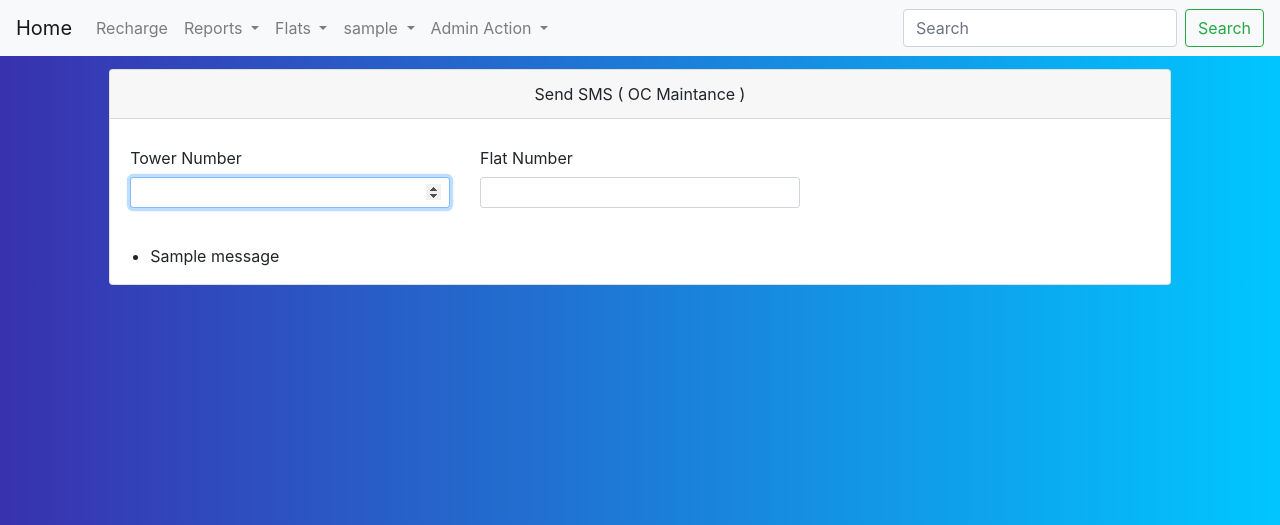
After one commit to sachinprajapati/ocems, a Django app: page /send-sms/ in a window 1280 px wide. The commit adds this page. Shown: the top 525 px of the page. Run offline with Django 3.2, Linux system fonts and the light colour scheme; a user stored in the database is signed in; tables that the repository leaves empty hold one stand-in row (values such as "Sample post"); one stand-in notice (Sample message) is shown; parts of the project's set-up code (start-up, migrations or seed data) failed here and were passed over; some libraries are stand-ins or nearby versions.

Commit message:
meter change form and send sms

```diff
--- a/templates/navbar.html
+++ b/templates/navbar.html
@@ -26,6 +26,7 @@
           <a class="dropdown-item" href="{% url 'users:flat_hourly_report' %}">Flat Hourly Report</a>
           <a class="dropdown-item" href="{% url 'users:flat_maintance_report' %}">Flat Maintance Report</a>
           <a class="dropdown-item" href="{% url 'users:flat_bill' %}">Flat Bill</a>
+          <a class="dropdown-item" href="{% url 'users:send_sms' %}">Send SMS</a>
           <a class="dropdown-item" href="{% url 'users:negative_balance_flats' %}">Negative Balance Flats</a>
           <a class="dropdown-item" href="{% url 'users:non_deduction_flats' %}">Non Deduction Flats</a>
         </div>
@@ -38,7 +39,7 @@
           <a class="dropdown-item" href="#">Action</a>
           <a class="dropdown-item" href="">change password</a>
           <div class="dropdown-divider"></div>
-          <a class="dropdown-item" href="">Logout</a>
+          <a class="dropdown-item" href="{% url 'logout' %}">Logout</a>
         </div>
       </li>
       {% if request.user.is_staff %}
@@ -47,7 +48,7 @@
             Admin Action
           </a>
           <div class="dropdown-menu" aria-labelledby="navbarDropdown">
-            <a class="dropdown-item" href="">change password</a>
+            <a class="dropdown-item" href="{% url 'users:meter_change' %}">Meter Change</a>
             <div class="dropdown-divider"></div>
             <a class="dropdown-item" href="">Logout</a>
           </div>
--- a/templates/users/dashboard.html
+++ b/templates/users/dashboard.html
@@ -5,13 +5,13 @@
     <form method="post">
         <div class="row">
             <div class="col-md-4">
-                <div class="profile-img">
-                    <img src="https://encrypted-tbn0.gstatic.com/images?q=tbn:ANd9GcS52y5aInsxSm31CvHOFHWujqUx_wWTS9iM6s7BAm21oEN_RiGoog" alt=""/>
+                <!-- <div class="profile-img">
+                    <img src="" alt=""/>
                     <div class="file btn btn-lg btn-primary">
                         Change Photo
                         <input type="file" name="file"/>
                     </div>
-                </div>
+                </div> -->
             </div>
             <div class="col-md-6">
                 <div class="profile-head">
--- a/templates/users/flats-hourly-report.html
+++ b/templates/users/flats-hourly-report.html
@@ -83,7 +83,7 @@ $(document).ready(function(){
             <div class="col-md-10">
                 <div class="card">
                 {% if form %}
-                  <div class="card-header text-center">Recharge ( OC Maintance )<i class="fas fa-cloud"></i></div>
+                  <div class="card-header text-center">Flat Consumption ( OC Maintance )<i class="fas fa-cloud"></i></div>
                         <div class="card-body">
                         <form action="" method="post">
                             {% csrf_token %}
--- a/templates/users/getBill.html
+++ b/templates/users/getBill.html
@@ -85,7 +85,7 @@ $(document).ready(function(){
         <div class="row justify-content-center">
             <div class="col-md-10">
                 <div class="card">
-                    <div class="card-header text-center">Recharge ( OC Maintance )<i class="fas fa-cloud"></i></div>
+                    <div class="card-header text-center">Bill ( OC Maintance )<i class="fas fa-cloud"></i></div>
                         <div class="card-body">
                         <form action="" method="post" target="_blank">
                             {% csrf_token %}
--- a/templates/users/rechargehistory.html
+++ b/templates/users/rechargehistory.html
@@ -83,7 +83,7 @@ $(document).ready(function(){
             <div class="col-md-10">
                 <div class="card">
                 {% if flatrecharge %}
-                  <div class="card-header text-center">Recharge ( OC Maintance )<i class="fas fa-cloud"></i></div>
+                  <div class="card-header text-center">Recharge Report ( OC Maintance )<i class="fas fa-cloud"></i></div>
                         <div class="card-body">
                         <form action="" method="post">
                             {% csrf_token %}
--- /dev/null
+++ b/templates/users/send_sms.html
@@ -0,0 +1,173 @@
+{% extends 'base.html' %}
+
+{% block css %}
+<style type="text/css">
+    #hidden-form, #dd-number{
+        display: none;
+    }
+</style>
+{% endblock %}
+
+
+{% block content %}
+
+<script type="text/javascript">
+(function($) {
+  $.fn.inputFilter = function(inputFilter) {
+    return this.on("input keydown keyup mousedown mouseup select contextmenu drop", function() {
+      if (inputFilter(this.value)) {
+        this.oldValue = this.value;
+        this.oldSelectionStart = this.selectionStart;
+        this.oldSelectionEnd = this.selectionEnd;
+      } else if (this.hasOwnProperty("oldValue")) {
+        this.value = this.oldValue;
+        this.setSelectionRange(this.oldSelectionStart, this.oldSelectionEnd);
+      }
+    });
+  };
+}(jQuery));
+
+$(document).ready(function() {
+  // Restrict input to digits by using a regular expression filter.
+  $(".number").inputFilter(function(value) {
+    return /^\d*$/.test(value);
+  });
+});
+</script>
+<script>
+$(document).ready(function(){
+    $("#flat").bind("keyup", function(e) {
+        var code = e.keyCode || e.which;
+        if (code != '9') {
+            var tower = $("#tower").val();
+            var flat = $("#flat").val();
+            $.ajax({
+                url: "{% url 'users:getFlat' %}",
+                type: "POST", //send it through get method
+                data: {
+                    csrfmiddlewaretoken: '{{ csrf_token }}',
+                    tower: tower,
+                    flat: flat
+                    },
+                success: function(data){
+                    console.log(data)
+                    $("#hidden-form").css("display","block");
+                    $("#name").val(data['owner']);
+                    $("#phone").val(data['phone']);
+                    $("#eb").val(parseFloat(data['ng_eb'])+parseFloat(data['start_eb']));
+                    $("#dg").val(parseFloat(data['ng_dg'])+parseFloat(data['start_dg']));
+                    $("#left").val(data['amt_left']);
+                    $("#flat_pkey").val(data['flat']);
+                },
+                error: function(XMLHttpRequest, textStatus, errorThrown) {
+                    $("#name").val('');
+                    $("#phone").val('');
+                    $("#eb").val('');
+                    $("#dg").val('');
+                    $("#left").val('');
+                    $("#flat_pkey").val('');
+                    $("#hidden-form").css("display","none");
+                }
+            });
+        }
+    })
+});
+</script>
+
+
+
+
+<main class="login-form">
+    <div class="cotainer">
+        <div class="row justify-content-center">
+            <div class="col-md-10">
+                <div class="card">
+                  <div class="card-header text-center">Send SMS ( OC Maintance )<i class="fas fa-cloud"></i></div>
+                    <div class="card-body">
+                    <form action="" method="post">
+                        {% csrf_token %}
+                        <div class="row">
+                        <input type="hidden" name="id" id='flat_pkey'>
+                            <div class="col-4">
+                                <div class="form-group input-group-sm">
+                                    <label for="email_address" class="col-form-label text-md-right">Tower Number</label>
+                                    <input type="number" id="tower" class="form-control number" name="tower" required autofocus>
+                                </div>
+                            </div>
+                            <div class="col-4">
+                                <div class="form-group input-group-sm">
+                                    <label for="email_address" class="col-form-label">Flat Number</label>
+                                    <input type="number" id="flat" class="form-control number" name="flat" required autofocus>
+                                </div>
+                            </div>
+                        </div>
+                        <div id="hidden-form">
+                            <div class="row">
+                                <div class="col-4">
+                                    <div class="form-group input-group-sm">
+                                        <label for="email_address" class="col-form-label">Owner</label>
+                                        <input type="text" id="name" class="form-control" name="owner" required autofocus disabled="">
+                                    </div>
+                                </div>
+                                <div class="col-4">
+                                    <div class="form-group input-group-sm">
+                                        <label for="email_address" class="col-form-label">Mobile</label>
+                                        <input type="number" id="phone" class="form-control" name="mob" required autofocus disabled="">
+                                    </div>
+                                </div>
+                                <div class="col-4">
+                                    <div class="form-group input-group-sm">
+                                        <label for="email_address" class="col-form-label">Current EB</label>
+                                        <input type="number" id="eb" class="form-control" name="eb" required autofocus disabled="">
+                                    </div>
+                                </div>
+                            </div>
+                            <div class="row">
+                                <div class="col-4">
+                                    <div class="form-group input-group-sm">
+                                        <label for="email_address" class="col-form-label">Current DG</label>
+                                        <input type="number" id="dg" class="form-control" name="dg" required autofocus disabled="">
+                                    </div>
+                                </div>
+                                <div class="col-4">
+                                    <div class="form-group input-group-sm">
+                                        <label for="email_address" class="col-form-label">Amount Left</label>
+                                        <input type="number" id="left" class="form-control" name="left" required autofocus disabled="">
+                                    </div>
+                                </div>
+                            </div>
+                            <div class="row">
+                                <div class="col-8">
+                                    <div class="form-group input-group-sm">
+                                        <label for="email_address" class="col-form-label">Message</label>
+                                        <textarea name="message" class="form-control" cols="40" rows="5" required="" id="id_message"></textarea>
+                                    </div>
+                                </div>
+                            </div>
+                            <div class="col-12">
+                                <button type="submit" class="btn btn-primary btn-block">Send SMS</button>
+                            </div>
+                        </div>
+                    </div>
+                        {% if messages %}
+                            <ul class="messages">
+                                {% for message in messages %}
+                                <li  {% if message.tags %} class=" {{ message.tags }} " {% endif %}> {{ message }} </li>
+                                {% endfor %}
+                            </ul>
+                        {% endif %}
+                        {% if errors %}
+                            {% for e in errors %}
+                                <div class="alert alert-danger">
+                                    <strong>{{ e|escape }}</strong>
+                                </div>
+                            {% endfor %}
+                        {% endif %}
+                    </form>
+                </div>
+            </div>
+        </div>
+      </div>
+    </div>
+</main>
+{% endblock %}
--- a/users/forms.py
+++ b/users/forms.py
@@ -1,4 +1,5 @@
 from django.forms import ModelForm
+from django import forms
 from django.db import transaction
 from django.core.exceptions import ValidationError
 from django.utils.translation import gettext_lazy as _
@@ -31,3 +32,32 @@ class RechargeForm(ModelForm):
 		except Exception as e:
 			print(e)
 			return False
+
+
+class SendSMS(forms.Form):
+	id = forms.IntegerField()
+	message = forms.CharField(widget=forms.Textarea())
+
+	def clean_id(self):
+		try:
+			flat = Flats.objects.get(id=self.cleaned_data['id'])
+		except Exception as e:
+			raise ValidationError(e)
+		return flat
+
+	def send_email(self):
+		print("message sent")
+
+
+class MeterChangeForm(forms.Form):
+	id = forms.IntegerField()
+	New_EB = forms.IntegerField()
+	New_Dg = forms.IntegerField()
+	Meter_Serial_Number = forms.CharField(required=False)
+
+	def clean_id(self):
+		try:
+			flat = Flats.objects.get(id=self.cleaned_data['id'])
+		except Exception as e:
+			raise ValidationError(e)
+		return flat
--- a/users/urls.py
+++ b/users/urls.py
@@ -16,4 +16,6 @@ urlpatterns = [
 	path('non-deduction-flats/', NonDeductionFlats.as_view(), name="non_deduction_flats"),
 	path('daily-recharge-report/', DailyRechargeReport, name="daily_recharge_report"),
     path('mothly-recharge-report/', MonthlyRechargeReport, name="monthly_recharge_report"),
+	path('send-sms/', SendSMSView.as_view(), name="send_sms"),
+	path('meter-change/', MeterChangeView.as_view(), name="meter_change"),
 ]
--- a/users/views.py
+++ b/users/views.py
@@ -1,13 +1,16 @@
 from django.shortcuts import render, get_object_or_404
 from django.http import HttpResponse, JsonResponse
 from django.contrib.auth.decorators import login_required
+from django.contrib.auth.mixins import LoginRequiredMixin
 from django.contrib.admin.views.decorators import staff_member_required
+from django.contrib.messages.views import SuccessMessageMixin
 from django.utils import timezone
+from django.urls import reverse_lazy
 from django.conf import settings
 from django.core import serializers
 from django.utils.decorators import method_decorator
 from django.forms.models import model_to_dict
-from django.views.generic.edit import CreateView, DeleteView, UpdateView
+from django.views.generic.edit import CreateView, DeleteView, UpdateView, FormView
 from django.views.generic.list import ListView
 from django.views.generic import TemplateView
 from django.db.models import Sum
@@ -16,7 +19,7 @@ from django.utils import timezone
 from datetime import datetime, timedelta
 
 from .models import *
-from .forms import RechargeForm
+from .forms import *
 import json
 import pytz
 
@@ -215,3 +218,26 @@ def FlatMaintanceReport(request):
 				"flat": Flats.objects.get(id=data['id'])
 			}
 	return render(request, 'users/maintance_report.html', context)
+
+
+class SendSMSView(LoginRequiredMixin, SuccessMessageMixin, FormView):
+	template_name = 'users/send_sms.html'
+	form_class = SendSMS
+	success_url = '/send-sms/'
+	success_message = 'Sent Message to %(id)s'
+
+	def form_valid(self, form):
+		print(form)
+		form.send_email()
+		return super().form_valid(form)
+
+@method_decorator(staff_member_required, name='dispatch')
+class MeterChangeView(SuccessMessageMixin, FormView):
+	template_name = 'users/meterchange.html'
+	form_class = MeterChangeForm
+	success_url = reverse_lazy('users:meter_change')
+	success_message = 'List successfully saved!!!!'
+
+	def form_valid(self, form):
+		print(form)
+		return super().form_valid(form)
```
Also changed, not shown: ocems/settings.py (+5 -5 lines), restoredb/meterchange.py (added, +34 -0 lines), templates/users/meterchange.html (added, +228 -0 lines), users/models.py (+17 -0 lines), users/migrations/0015_meterchange.py (added).
